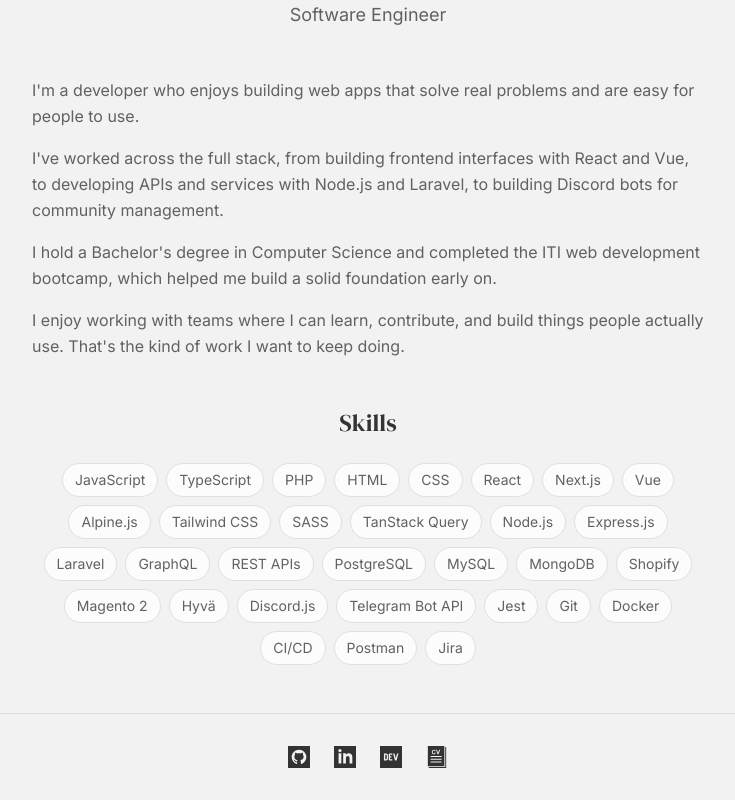
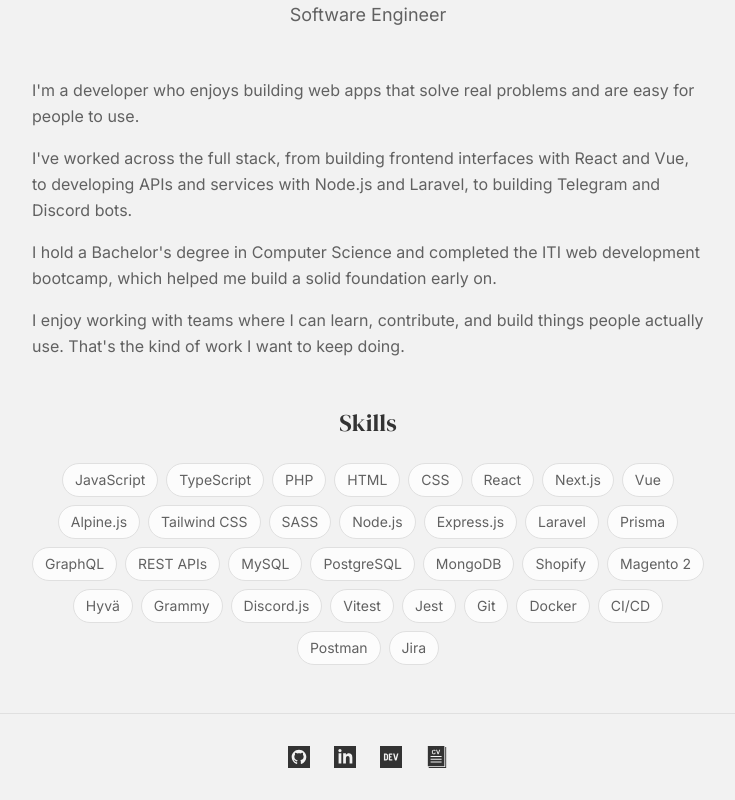
Before and after one commit to edriso/portfolio, a React (Vite) app: page / in a window 1280 px wide. Shown: the part 402-1202 px from the top of the page, without its empty margins (272-1007 px from the left). Built offline with nearby package versions, Linux system fonts and the light colour scheme; no server answers.

Commit message:
Add NumNinjas project and update skills/bio
- Add NumNinjas project with TypeScript, Grammy, Next.js, Prisma, MySQL
- Update skills list: add Grammy, Prisma, Vitest; reorder databases
- Update about bio to mention Telegram bots

```diff
--- a/src/data/projects.js
+++ b/src/data/projects.js
@@ -14,6 +14,13 @@
 }
 
 const projects = [
+  {
+    id: 18,
+    title: 'NumNinjas',
+    url: 'https://numninjas.com',
+    img: getImage('numninjas.png'),
+    tags: ['TypeScript', 'Grammy', 'Next.js', 'Prisma', 'MySQL'],
+  },
   {
     id: 17,
     title: 'Name It',
--- a/src/pages/About.jsx
+++ b/src/pages/About.jsx
@@ -15,25 +15,26 @@
   'Alpine.js',
   'Tailwind CSS',
   'SASS',
-  'TanStack Query',
   // Backend
   'Node.js',
   'Express.js',
   'Laravel',
+  'Prisma',
   'GraphQL',
   'REST APIs',
   // Databases
+  'MySQL',
   'PostgreSQL',
-  'MySQL',
   'MongoDB',
   // E-commerce
   'Shopify',
   'Magento 2',
   'Hyvä',
   // Bots
+  'Grammy',
   'Discord.js',
-  'Telegram Bot API',
   // Testing
+  'Vitest',
   'Jest',
   // DevOps & Tools
   'Git',
@@ -78,8 +79,7 @@
         <p>
           I&apos;ve worked across the full stack, from building frontend
           interfaces with React and Vue, to developing APIs and services with
-          Node.js and Laravel, to building Discord bots for community
-          management.
+          Node.js and Laravel, to building Telegram and Discord bots.
         </p>
         <p>
           I hold a Bachelor&apos;s degree in Computer Science and completed the
```
Also changed, not shown: src/assets/projects/numninjas.png (added).
